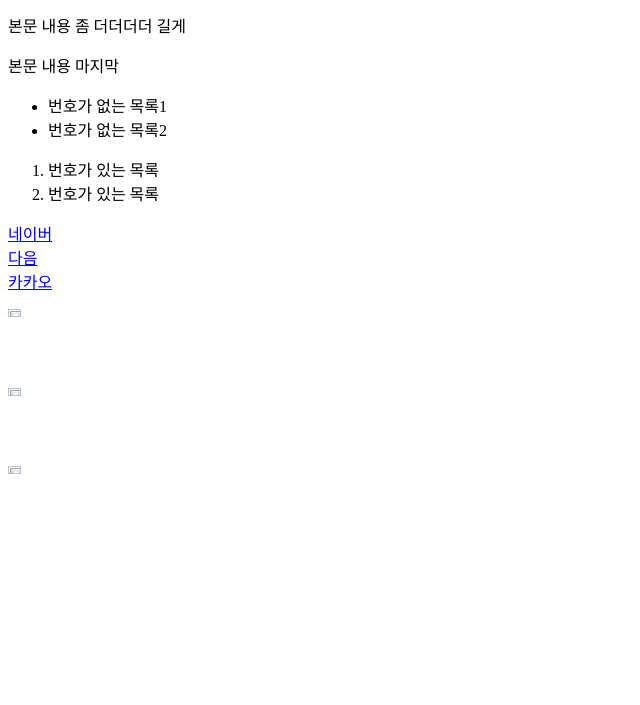
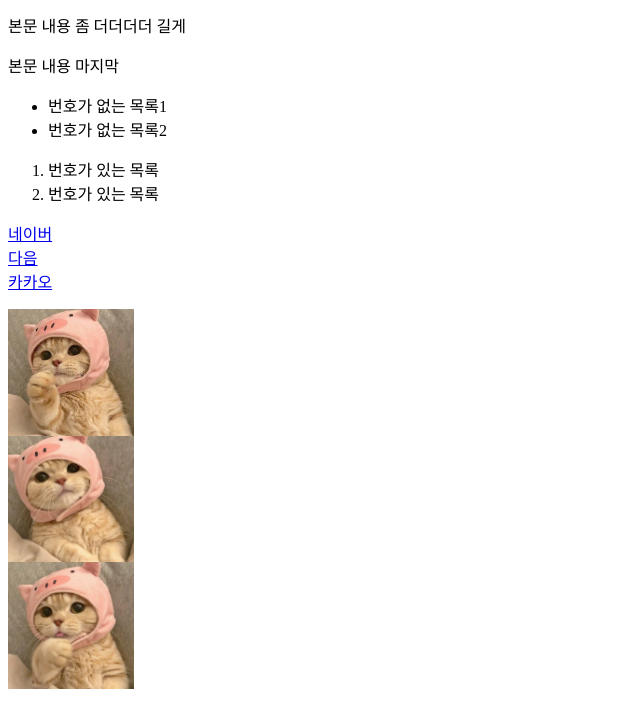
Before and after one commit to gr22nist/sesac-study, a plain HTML site: page 1.html/3.tags.html in a window 1280 px wide. Shown: the part 102-807 px from the top of the page, without its empty margins (0-640 px from the left). Drawn offline with Linux system fonts and the light colour scheme.

Commit message:
이미지 경로 수정

```diff
--- a/1.html/3.tags.html
+++ b/1.html/3.tags.html
@@ -26,9 +26,9 @@
     <a href="https://www.kakao.com">카카오</a>
   </p>
   <p>
-  <img src="./cat1.jfif" width="10%" alt="cute cat"><br>
-  <img src="./cat2.jfif" width="10%"><br>
-  <img src="./cat3.jfif" width="10%">
+  <img src="./img/cat1.jfif" width="10%" alt="cute cat"><br>
+  <img src="./img/cat2.jfif" width="10%"><br>
+  <img src="./img/cat3.jfif" width="10%">
   </p>
 </body>
 </html>
```
Also changed, not shown: 1.html/6.calendar1.html (+1 -1 lines).
